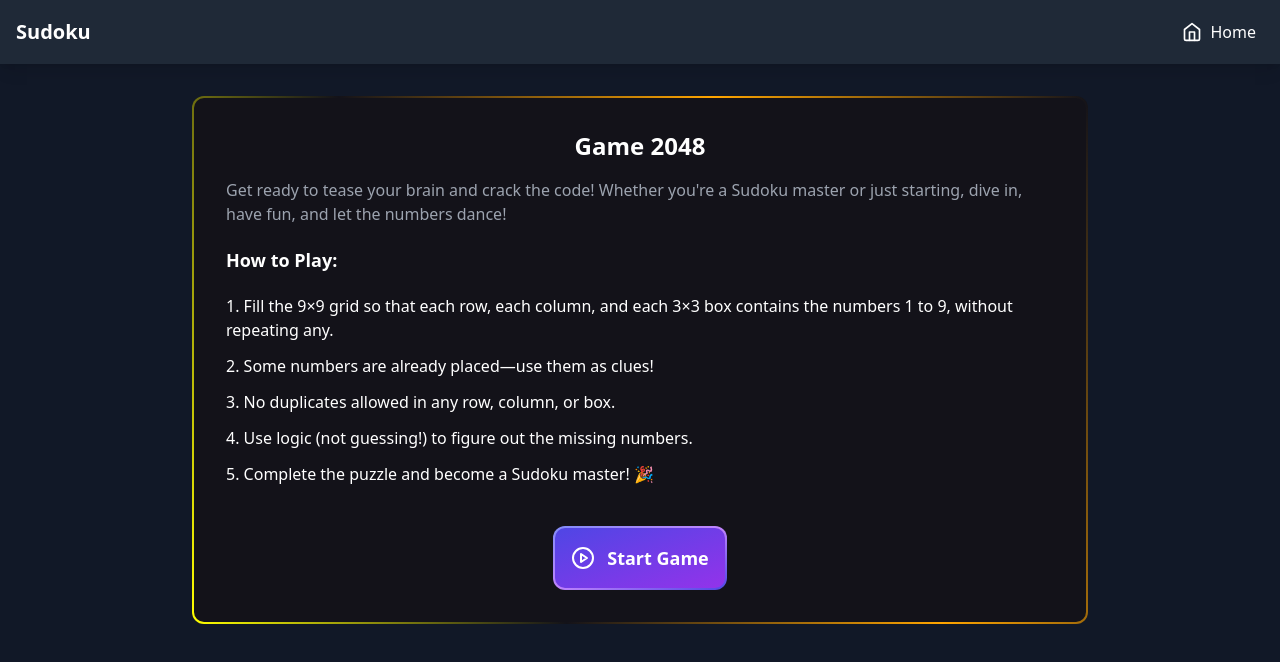
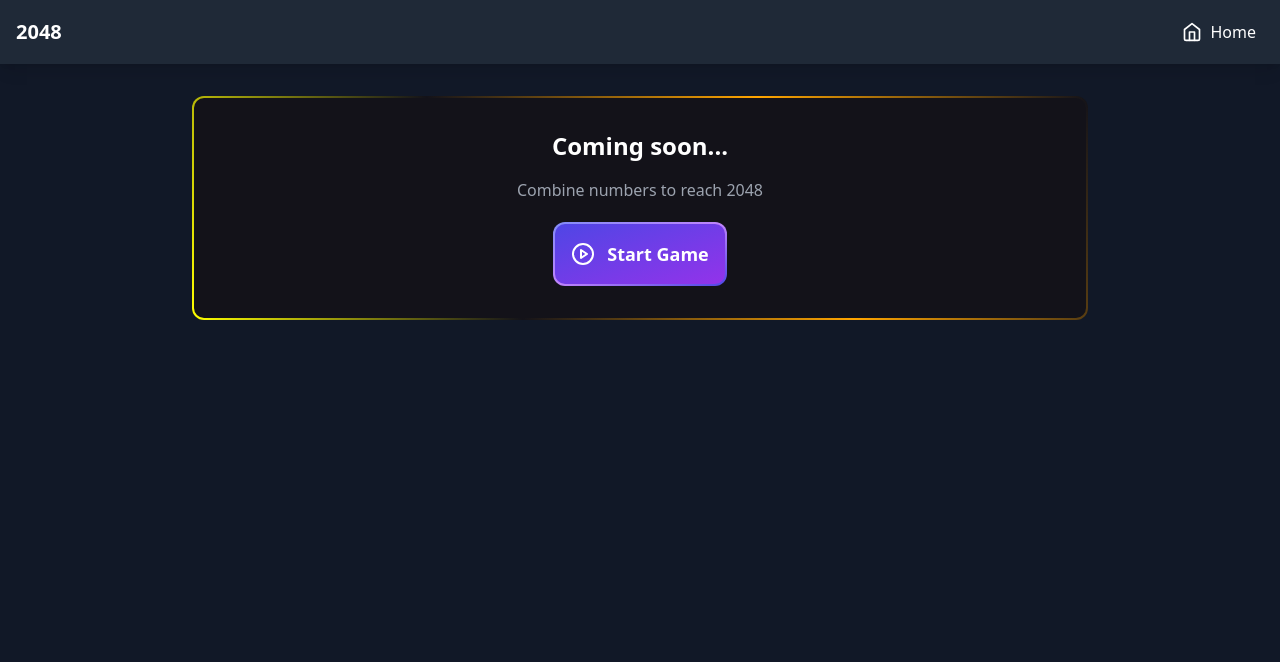
Before and after one commit to SomeiLam/javascript-game-collection, a React (Vite) app: page /2048 in a window 1280 px wide. Shown: the top 662 px of the page. Built offline with nearby package versions, Linux system fonts and the light colour scheme.

Commit message:
Added homepage styling

```diff
--- a/src/components/GameCard.tsx
+++ b/src/components/GameCard.tsx
@@ -6,6 +6,7 @@ interface GameCardProps {
   icon: React.ReactNode
   path: string
   color: string
+  effect: string
   onClick?: () => void
 }
 
@@ -14,11 +15,12 @@ const GameCard: React.FC<GameCardProps> = ({
   description,
   icon,
   color,
+  effect,
   onClick,
 }) => {
   return (
     <div
-      className="group relative overflow-hidden rounded-xl bg-gray-800 p-6 hover:border-effect hover:shadow-xl transition-all duration-300 hover:-translate-y-1 cursor-pointer"
+      className={`border-effect ${effect} group h-[300px] relative overflow-hidden rounded-xl bg-gray-800 p-6 hover:shadow-xl transition-all duration-300 hover:-translate-y-1 cursor-pointer`}
       onClick={onClick}
     >
       <div
--- a/src/components/StartButton.tsx
+++ b/src/components/StartButton.tsx
@@ -3,15 +3,18 @@ import { PlayCircle } from 'lucide-react'
 interface StartButtonProps {
   label?: string
   handleStart: () => void
+  disabled?: boolean
 }
 
 const StartButton: React.FC<StartButtonProps> = ({
   label = 'Start Game',
   handleStart,
+  disabled,
 }) => {
   return (
     <button
       onClick={handleStart}
+      disabled={disabled}
       className="mt-5 group relative bg-gradient-to-br from-indigo-400 via-purple-400 to-indigo-600 p-[2px] rounded-xl overflow-hidden transition-all hover:scale-[1.02] hover:shadow-[0_0_20px_rgba(129,140,248,0.4)] active:scale-[0.98]"
     >
       <div className="bg-gradient-to-br from-indigo-600 to-purple-600 rounded-[10px] p-4 flex items-center justify-center gap-3 group-hover:from-indigo-500 group-hover:to-purple-500">
--- a/src/index.css
+++ b/src/index.css
@@ -1,6 +1,53 @@
 @tailwind base;
 @tailwind components;
 @tailwind utilities;
+
+.title-text {
+  font-size: 4rem;
+  color: #fff;
+  /* text-shadow:
+    0 0 5px #ff005e,
+    0 0 10px #ff005e,
+    0 0 20px #ff005e,
+    0 0 40px #ff005e,
+    0 0 80px #ff005e; */
+  animation: glow 10s infinite alternate;
+}
+
+@keyframes glow {
+  0% {
+    text-shadow:
+      0 0 5px #ff005e,
+      0 0 10px #ff005e,
+      0 0 20px #ff005e,
+      0 0 40px #ff005e,
+      0 0 80px #ff005e;
+  }
+  33% {
+    text-shadow:
+      0 0 5px #00d4ff,
+      0 0 10px #00d4ff,
+      0 0 20px #00d4ff,
+      0 0 40px #00d4ff,
+      0 0 80px #00d4ff;
+  }
+  66% {
+    text-shadow:
+      0 0 5px #ff005e,
+      0 0 10px #ff005e,
+      0 0 20px #ff005e,
+      0 0 40px #ff005e,
+      0 0 80px #ff005e;
+  }
+  100% {
+    text-shadow:
+      0 0 5px #00d4ff,
+      0 0 10px #00d4ff,
+      0 0 20px #00d4ff,
+      0 0 40px #00d4ff,
+      0 0 80px #00d4ff;
+  }
+}
 
 .perspective-1000 {
   perspective: 1000px;
--- a/src/pages/Game2048.tsx
+++ b/src/pages/Game2048.tsx
@@ -5,35 +5,17 @@ import StartButton from '../components/StartButton'
 function Game2048() {
   const [gameStarted, setGameStarted] = useState(false)
   return (
-    <GameLayout title="Sudoku">
+    <GameLayout title="2048">
       <div className="max-w-4xl mx-auto">
         <div
           className={`bg-gray-800 rounded-lg p-8 ${!gameStarted ? 'border-effect orange-yellow' : ''}`}
         >
           {!gameStarted ? (
             <div className="flex justify-center items-center flex-col">
-              <h2 className="text-2xl font-bold mb-4">Game 2048</h2>
-              <p className="text-gray-400">
-                Get ready to tease your brain and crack the code! Whether you're
-                a Sudoku master or just starting, dive in, have fun, and let the
-                numbers dance!
-              </p>
-              <div className="flex flex-col justify-start gap-5 py-5">
-                <p className="text-lg font-semibold">How to Play:</p>
-                <ol className="list-decimal list-inside flex flex-col gap-3">
-                  <li>
-                    Fill the 9×9 grid so that each row, each column, and each
-                    3×3 box contains the numbers 1 to 9, without repeating any.
-                  </li>
-                  <li>Some numbers are already placed—use them as clues!</li>
-                  <li>No duplicates allowed in any row, column, or box.</li>
-                  <li>
-                    Use logic (not guessing!) to figure out the missing numbers.
-                  </li>
-                  <li>Complete the puzzle and become a Sudoku master! 🎉</li>
-                </ol>
-              </div>
-              <StartButton handleStart={() => setGameStarted(true)} />
+              <h2 className="text-2xl font-bold mb-4">Coming soon...</h2>
+              <p className="text-gray-400">Combine numbers to reach 2048</p>
+
+              <StartButton handleStart={() => setGameStarted(true)} disabled />
             </div>
           ) : (
             <div></div>
--- a/src/pages/Home.tsx
+++ b/src/pages/Home.tsx
@@ -9,10 +9,11 @@ function Home() {
     {
       title: 'Memory Game',
       description:
-        'Test your memory and explore the world with our vibrant, AI-generated landmark cards, featuring a playful anime style that brings iconic locations to life!',
+        'Test your memory and explore the world with our vibrant, AI-generated landmark cards.',
       icon: <SquareAsterisk className="w-8 h-8" />,
       path: '/memory',
       color: 'from-purple-500 to-pink-500',
+      effect: 'purple-pink',
     },
     {
       title: 'Sudoku',
@@ -21,6 +22,7 @@ function Home() {
       icon: <Grid3x3 className="w-8 h-8" />,
       path: '/sudoku',
       color: 'from-blue-500 to-cyan-500',
+      effect: 'blue-cyan',
     },
     {
       title: 'Snake Game',
@@ -28,6 +30,7 @@ function Home() {
       icon: <Sword className="w-8 h-8" />,
       path: '/snake',
       color: 'from-green-500 to-emerald-500',
+      effect: 'green-emerald',
     },
     {
       title: '2048',
@@ -35,6 +38,7 @@ function Home() {
       icon: <Dices className="w-8 h-8" />,
       path: '/2048',
       color: 'from-orange-500 to-yellow-500',
+      effect: 'orange-yellow',
     },
   ]
 
@@ -42,7 +46,7 @@ function Home() {
     <div className="min-h-screen bg-gray-900 text-white">
       <div className="container mx-auto px-4 py-16">
         <div className="text-center mb-16">
-          <h1 className="text-4xl md:text-6xl font-bold mb-4 bg-gradient-to-r from-blue-400 to-purple-500 text-transparent bg-clip-text">
+          <h1 className="title-text text-4xl md:text-6xl font-bold mb-4">
             JavaScript Game Collection
           </h1>
           <p className="text-gray-400 text-lg md:text-xl max-w-2xl mx-auto">
--- a/src/pages/SnakeGame.tsx
+++ b/src/pages/SnakeGame.tsx
@@ -1,39 +1,23 @@
-import React, { useState } from 'react'
+import { useState } from 'react'
 import GameLayout from '../components/GameLayout'
 import StartButton from '../components/StartButton'
 
 function SnakeGame() {
   const [gameStarted, setGameStarted] = useState(false)
   return (
-    <GameLayout title="Sudoku">
+    <GameLayout title="Snake Game">
       <div className="max-w-4xl mx-auto">
         <div
           className={`bg-gray-800 rounded-lg p-8 ${!gameStarted ? 'border-effect green-emerald' : ''}`}
         >
           {!gameStarted ? (
             <div className="flex justify-center items-center flex-col">
-              <h2 className="text-2xl font-bold mb-4">Snake Game</h2>
+              <h2 className="text-2xl font-bold mb-4">Coming soon...</h2>
               <p className="text-gray-400">
-                Get ready to tease your brain and crack the code! Whether you're
-                a Sudoku master or just starting, dive in, have fun, and let the
-                numbers dance!
+                Guide the snake to eat food and grow longer
               </p>
-              <div className="flex flex-col justify-start gap-5 py-5">
-                <p className="text-lg font-semibold">How to Play:</p>
-                <ol className="list-decimal list-inside flex flex-col gap-3">
-                  <li>
-                    Fill the 9×9 grid so that each row, each column, and each
-                    3×3 box contains the numbers 1 to 9, without repeating any.
-                  </li>
-                  <li>Some numbers are already placed—use them as clues!</li>
-                  <li>No duplicates allowed in any row, column, or box.</li>
-                  <li>
-                    Use logic (not guessing!) to figure out the missing numbers.
-                  </li>
-                  <li>Complete the puzzle and become a Sudoku master! 🎉</li>
-                </ol>
-              </div>
-              <StartButton handleStart={() => setGameStarted(true)} />
+              <div className="flex flex-col justify-start gap-5 py-5"></div>
+              <StartButton handleStart={() => setGameStarted(true)} disabled />
             </div>
           ) : (
             <div></div>
```
